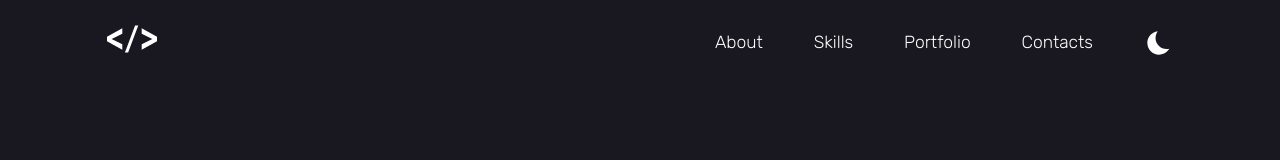
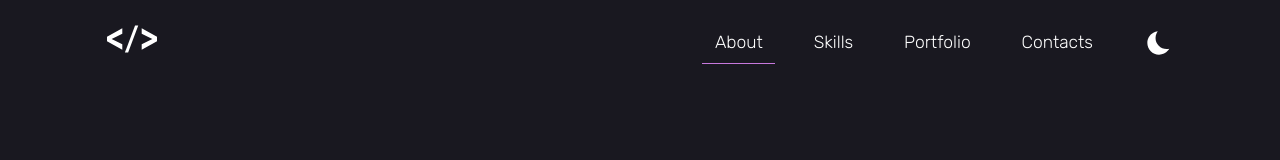
Before and after one commit to alexborovdev/personal-website, a React (Vite) app: page / in a window 1280 px wide. Shown: the top 160 px of the page. Built offline with nearby package versions, Linux system fonts and the light colour scheme; a web font is replaced by a local one.

Commit message:
feat: add active section logic

```diff
--- a/src/components/Navigation/Navigation.module.scss
+++ b/src/components/Navigation/Navigation.module.scss
@@ -39,4 +39,12 @@
       }
     }
   }
+
+  &.active {
+    @include mobile-above {
+      &::after {
+        width: 100%;
+      }
+    }
+  }
 }
--- a/src/components/Navigation/Navigation.tsx
+++ b/src/components/Navigation/Navigation.tsx
@@ -1,4 +1,5 @@
 import Button from '@/shared/ui/Button'
+import useActiveSection from '@/shared/hooks/useActiveSection'
 import styles from './Navigation.module.scss'
 
 type NavMenuItem = {
@@ -39,13 +40,17 @@ const Navigation = (props: NavigationProps) => {
     scrollTo
   } = props
 
+  const activeSection = useActiveSection()
+
   return (
     <nav aria-label="Main navigation">
       <ul className={styles.list}>
         {navMenu.map(({ id, label, title }) => (
           <li key={id} className={styles.item}>
             <Button
-              className={styles.link}
+              className={`${styles.link} ${
+                activeSection === id ? styles.active : ''
+              }`}
               title={title}
               ariaLabel={title}
               onClick={() => scrollTo(id)}
--- /dev/null
+++ b/src/shared/hooks/useActiveSection/index.ts
@@ -0,0 +1 @@
+export { default } from './useActiveSection'
--- /dev/null
+++ b/src/shared/hooks/useActiveSection/useActiveSection.ts
@@ -0,0 +1,47 @@
+import { useEffect, useState } from 'react'
+
+const SECTION_IDS = [
+  'hero',
+  'skills',
+  'portfolio',
+  'contacts',
+] as const
+
+type SectionId = typeof SECTION_IDS[number]
+
+const useActiveSection = () => {
+  const [activeSection, setActiveSection] = useState<SectionId>('hero')
+
+  useEffect(() => {
+    const sections = SECTION_IDS
+      .map(id => document.getElementById(id))
+      .filter(Boolean) as HTMLElement[]
+
+    if (!sections.length) {
+      return
+    }
+
+    const observer = new IntersectionObserver(
+      entries => {
+        entries.forEach(entry => {
+          if (entry.isIntersecting) {
+            setActiveSection(entry.target.id as SectionId)
+          }
+        })
+      },
+      {
+        root: null,
+        rootMargin: '-40% 0px -40% 0px',
+        threshold: 0,
+      }
+    )
+
+    sections.forEach(section => observer.observe(section))
+
+    return () => observer.disconnect()
+  }, [])
+
+  return activeSection
+}
+
+export default useActiveSection
```
